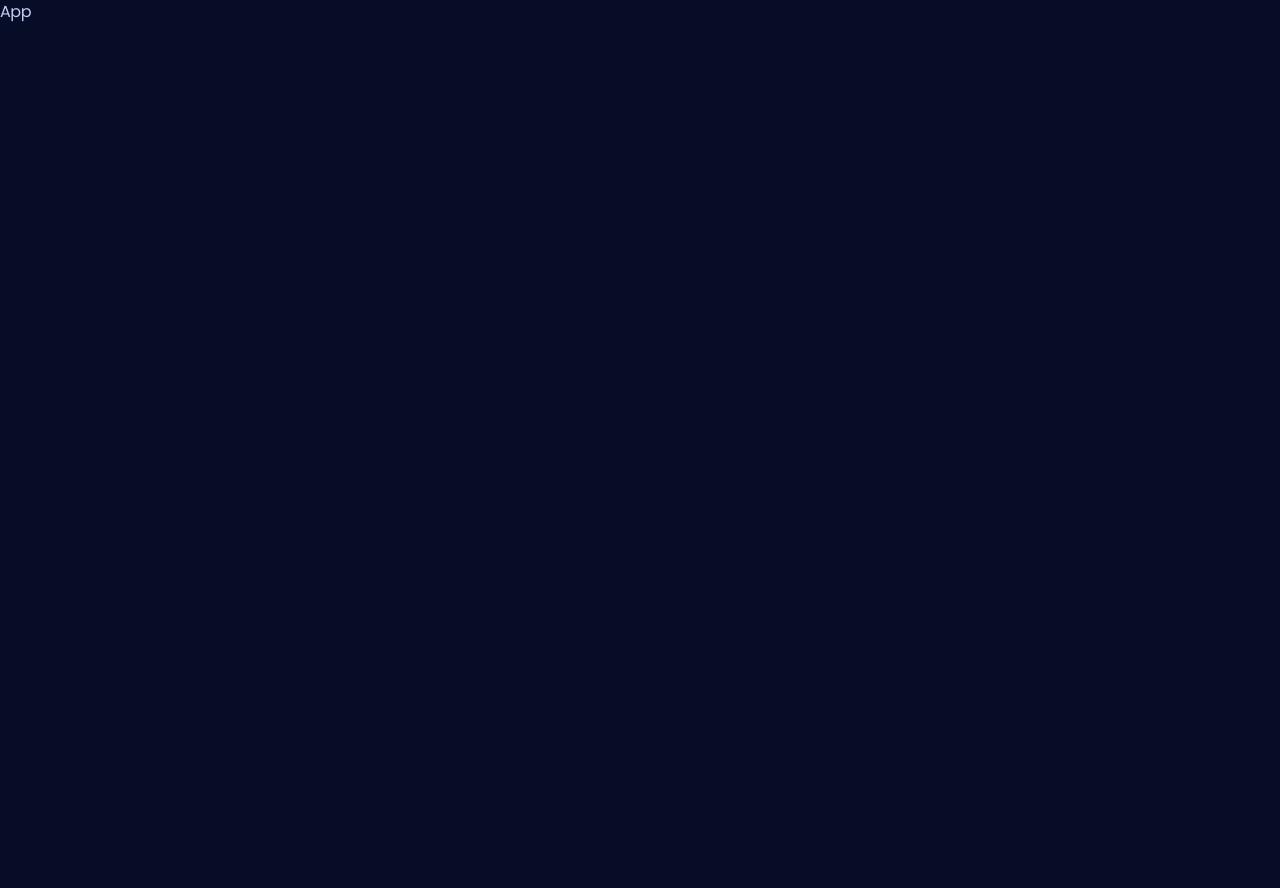
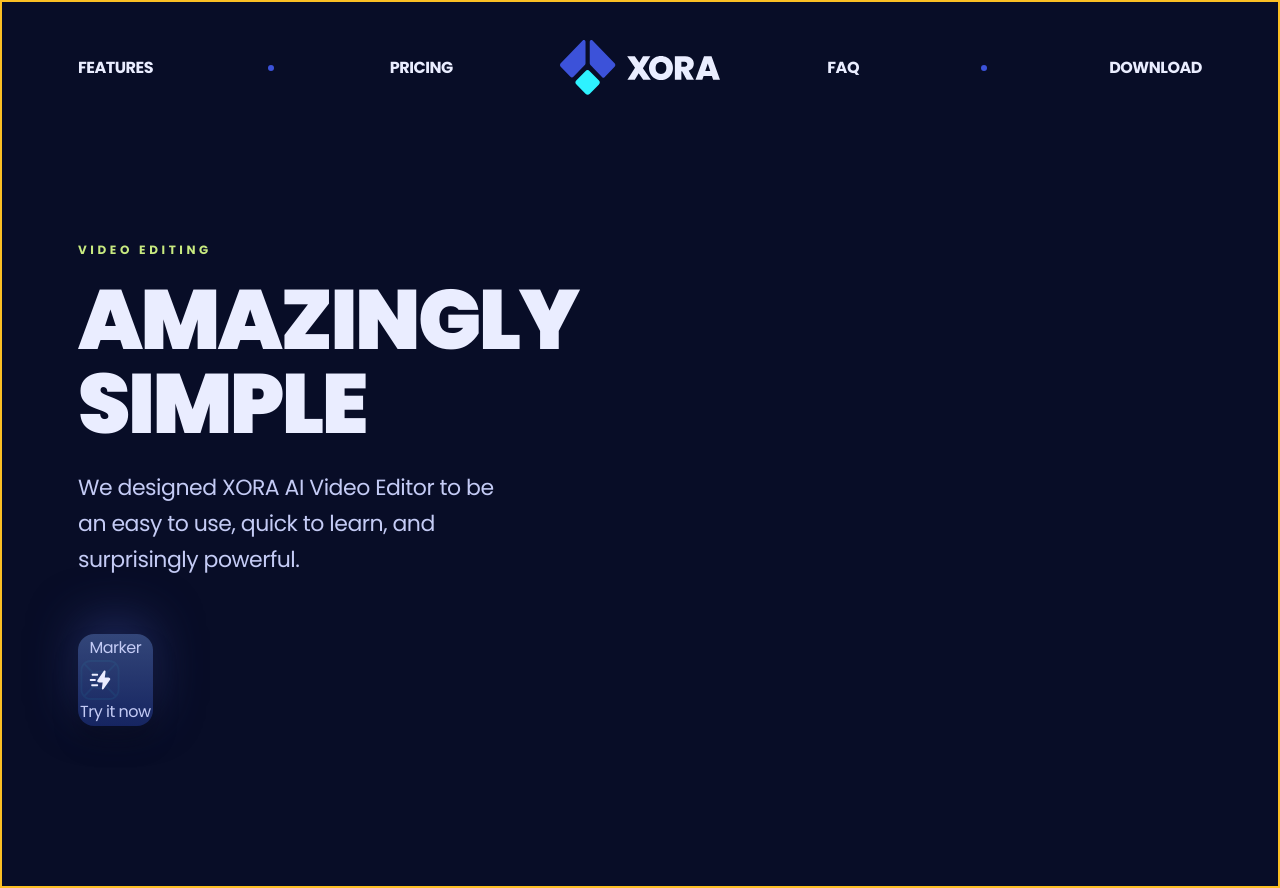
Before and after one commit to kanchana404/xora, a React (Vite) app: page / in a window 1280 px wide. Before the commit the page ends 800 px from the top, so only its background shows below. Built offline with nearby package versions, Linux system fonts and the light colour scheme.

Commit message:
feat: add Header and Hero components, implement Button component with clsx, and update package dependencies

```diff
--- a/package.json
+++ b/package.json
@@ -10,8 +10,10 @@
     "preview": "vite preview"
   },
   "dependencies": {
+    "clsx": "^2.1.1",
     "react": "^18.3.1",
-    "react-dom": "^18.3.1"
+    "react-dom": "^18.3.1",
+    "react-scroll": "^1.9.0"
   },
   "devDependencies": {
     "@eslint/js": "^9.9.0",
--- a/src/App.jsx
+++ b/src/App.jsx
@@ -1,5 +1,13 @@
+import Header from "./sections/Header";
+import Hero from "./sections/Hero";
+
 const App = () => {
-  return <div>App</div>;
+  return (
+    <main className="overflow-hidden">
+      <Header />
+      <Hero />
+    </main>
+  )
 };
 
 export default App;
--- /dev/null
+++ b/src/components/Button.jsx
@@ -0,0 +1,51 @@
+import clsx from "clsx";
+import { Marker } from "./Marker.jsx";
+
+const Button = ({
+  icon,
+  children,
+  href,
+  containerClassName,
+  onClick,
+  markerFill,
+}) => {
+  const Inner = () => (
+    <>
+      <span>
+        <span>Marker</span>
+        {icon && (
+          <img
+            src={icon}
+            alt="circle"
+            className="size-10 mr-5 object-contain z-10"
+          />
+        )}
+        <span>{children}</span>
+      </span>
+
+      <span className="glow-before glow-after" />
+    </>
+  );
+  return href ? (
+    <a
+      className={clsx(
+        "relative p-0.5 g5 rounded-2xl shadow-500 group",
+        containerClassName
+      )}
+      href={href}
+    >
+      <Inner />
+    </a>
+  ) : (
+    <button
+      className={clsx(
+        "relative p-0.5 g5 rounded-2xl shadow-500 group",
+        containerClassName
+      )}
+      onClick={onClick}
+    >
+      <Inner />
+    </button>
+  );
+};
+export default Button;
--- /dev/null
+++ b/src/sections/Header.jsx
@@ -0,0 +1,95 @@
+import clsx from "clsx";
+import { useState } from "react";
+import { Link as LinkScroll } from "react-scroll";
+
+const NavLink = ({ title }) => (
+  <LinkScroll className="base-bold text-p4 uppercase transition-colors duration-500 cursor-pointer hover:text-p1 max-lg:my-4 max-lg:h5">
+    {title}
+  </LinkScroll>
+);
+
+const Header = () => {
+  const [isOpen, setIsOpen] = useState(false);
+
+  return (
+    <header className="fixed top-0 left-0 z-50 w-full py-10">
+      <div className="container flex h-14 items-center max-lg:px-5">
+        <a className="lg:hidden flex-1 cursor-pointer z-2">
+          <img src="/images/xora.svg" width={115} height={55} alt="logo" />
+        </a>
+        <div
+          className={clsx(
+            "w-full max-lg:fixed max-lg:top-0 max-lg:left-0 max-lg:w-full max-lg:bg-s2 max-lg:opacity-0",
+            isOpen ? "max-lg:opacity-100" : "max-lg:pointer-events-none"
+          )}
+        >
+          <div className=" max-lg:relative max-lg:flex max-lg:flex-col max-lg:min-h-screen max-lg:p-6 max-lg:overflow-hidden sidebar-before max-md:px-4">
+            <nav className="max-lg:relative max-lg:z-2 max-lg:my-auto">
+              <ul className="flex max-lg:block max-lg:px-12">
+                <li className="nav-li">
+                  <NavLink title="features" />
+                  <div className="dot" />
+                  <NavLink title="pricing" />
+                </li>
+                <li className="nav-logo">
+                  <LinkScroll
+                    to="hero"
+                    offset={-100}
+                    spy
+                    smooth
+                    className={clsx(
+                      "max-lg:hidden transition-transform duration-500 cursor-pointer"
+                    )}
+                  >
+                    <img
+                      src="/images/xora.svg"
+                      width={160}
+                      height={55}
+                      alt="logo"
+                    />
+                  </LinkScroll>
+                </li>
+
+                <li className="nav-li">
+                  <NavLink title="faq" />
+                  <div className="dot" />
+                  <NavLink title="download" />
+                </li>
+              </ul>
+            </nav>
+
+            <div className="lg:hidden block absolute top-1/2 left-0 w-[960px] h-[380px] translate-x-[-290px] -translate-y-1/2 rotate-90">
+              <img
+                src="/images/bg-outlines.svg"
+                width={960}
+                height={380}
+                alt="outline"
+                className="relative z-2"
+              />
+              <img
+                src="/images/bg-outlines-fill.png"
+                width={960}
+                height={380}
+                alt="outline"
+                className="absolute inset-0 mix-blend-soft-light opacity-5"
+              />
+            </div>
+          </div>
+        </div>
+
+        <button
+          className="lg:hidden z-2 size-10 border-2 border-s4/25 rounded-full flex justify-center items-center"
+          onClick={() => setIsOpen((prevState) => !prevState)}
+        >
+          <img
+            src={`/images/${isOpen ? "close" : "magic"}.svg`}
+            alt="magic"
+            className="size-1/2 object-contain"
+          />
+        </button>
+      </div>
+    </header>
+  );
+};
+
+export default Header;
--- /dev/null
+++ b/src/sections/Hero.jsx
@@ -0,0 +1,30 @@
+import { Element, Link as LinkScroll } from "react-scroll";
+import Button from "../components/Button";
+
+const Hero = () => {
+  return (
+    <section className="relative pt-60 pb-40 max-lg:pt-52 max-lg:pb-36 max-md:pt-36 max-md:pb-32 border-2 border-amber-400">
+      <Element name="hero">
+        <div className="container">
+          <div className="relative z-2 max-w-512 max-lg:max-w-388">
+            <div className="caption small-2 uppercase text-p3">
+              Video Editing
+            </div>
+            <h1 className="mb-6 h1 text-p4 uppercase max-lg:mb-7 max-lg:h2 max-md:mb-4 max-md:text-5xl max-md:leading-12">
+              Amazingly simple
+            </h1>
+            <p className="max-w-440 mb-14 body-1 max-md:mb-10">
+              We designed XORA AI Video Editor to be an easy to use, quick to
+              learn, and surprisingly powerful.
+            </p>
+            <LinkScroll to="features" offset={-100} spy smooth>
+              <Button icon="/images/zap.svg">Try it now</Button>
+            </LinkScroll>
+          </div>
+        </div>
+      </Element>
+    </section>
+  );
+};
+
+export default Hero;
```
Also changed, not shown: 1 other file (tests, documents, lock files or other folders).
